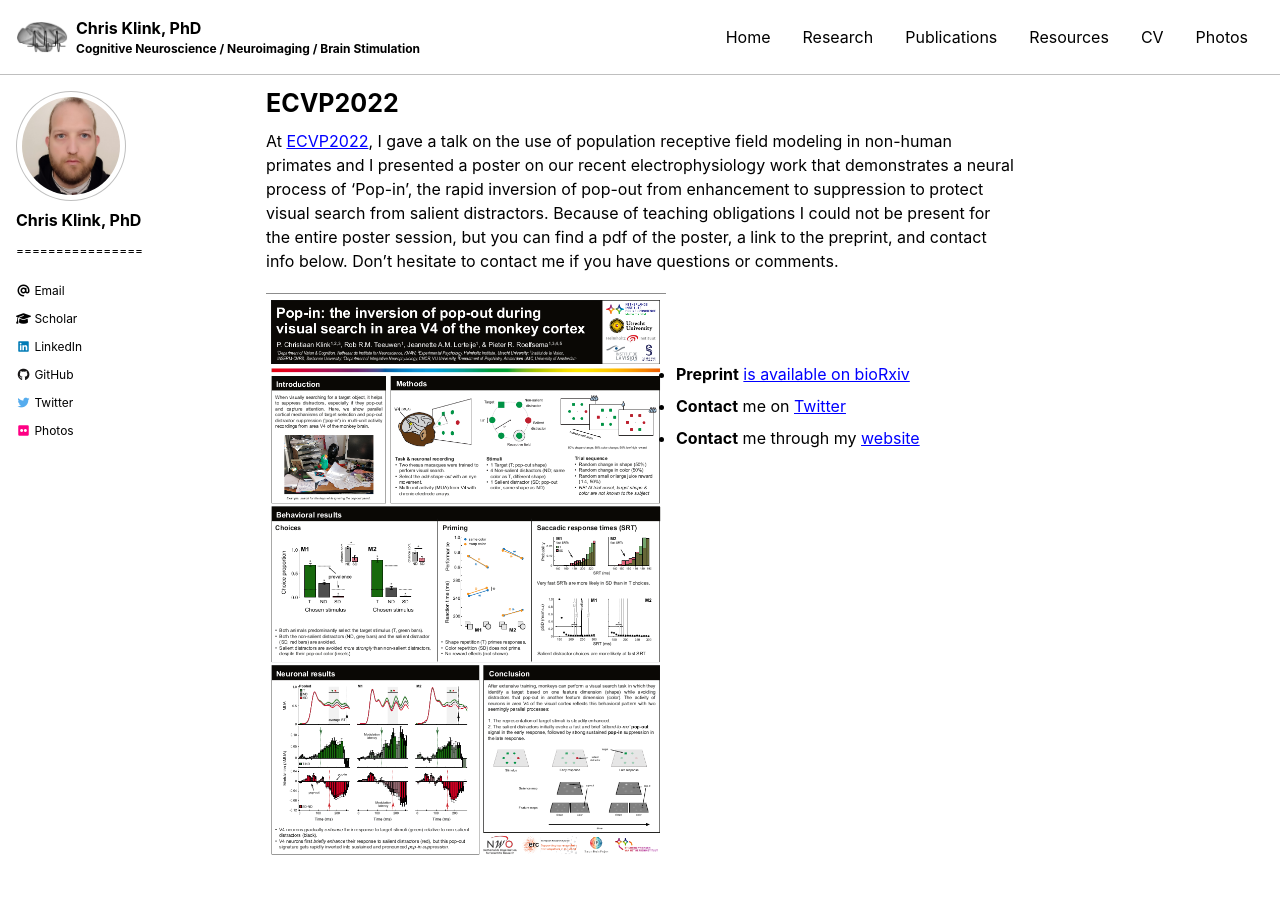
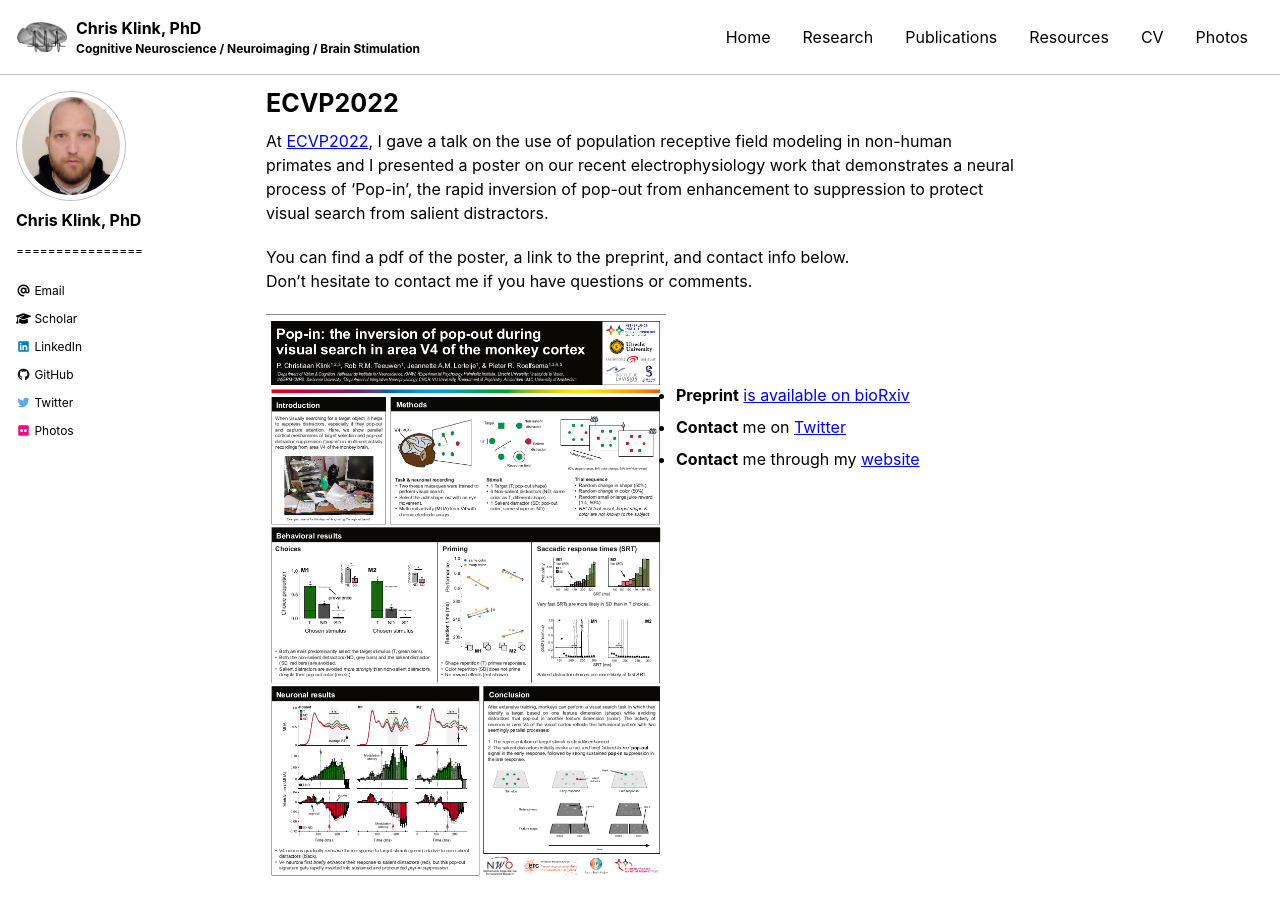
Before and after one commit to pcklink/pcklink.github.io, a Jekyll site: the page built from ecvp2022.md, in a window 1280 px wide and 900 px high. Built offline with Jekyll 4.4.1, drawn with Linux system fonts in a browser that asks for light colours; cached includes are drawn as plain includes; nearby versions of some CDN libraries.

Commit message:
Update ecvp2022.md

```diff
--- a/ecvp2022.md
+++ b/ecvp2022.md
@@ -7,9 +7,10 @@ author_profile: true
 
 At <a href="https://2022.ecvp.eu/">ECVP2022</a>, I gave a talk on the use of population receptive field modeling in non-human primates
 and I presented a poster on our recent electrophysiology work that demonstrates a neural process of 'Pop-in', the rapid inversion of pop-out
-from enhancement to suppression to protect visual search from salient distractors. Because of teaching obligations I could not be present
-for the entire poster session, but you can find a pdf of the poster, a link to the preprint, and contact info below. Don't hesitate to
-contact me if you have questions or comments.
+from enhancement to suppression to protect visual search from salient distractors.
+
+You can find a pdf of the poster, a link to the preprint, and contact info below.
+Don't hesitate to contact me if you have questions or comments.
 
 [<img alt="ECVP2022" src="/assets/images/ecvp2022_poster_capture.png" style="float:left;width:400px;margin-right:10px;marg-bottom:10px">](https://www.dropbox.com/s/qavs6imqweh7jd5/Klink_poster_ECVP2022.pdf?dl=1)
 
```
